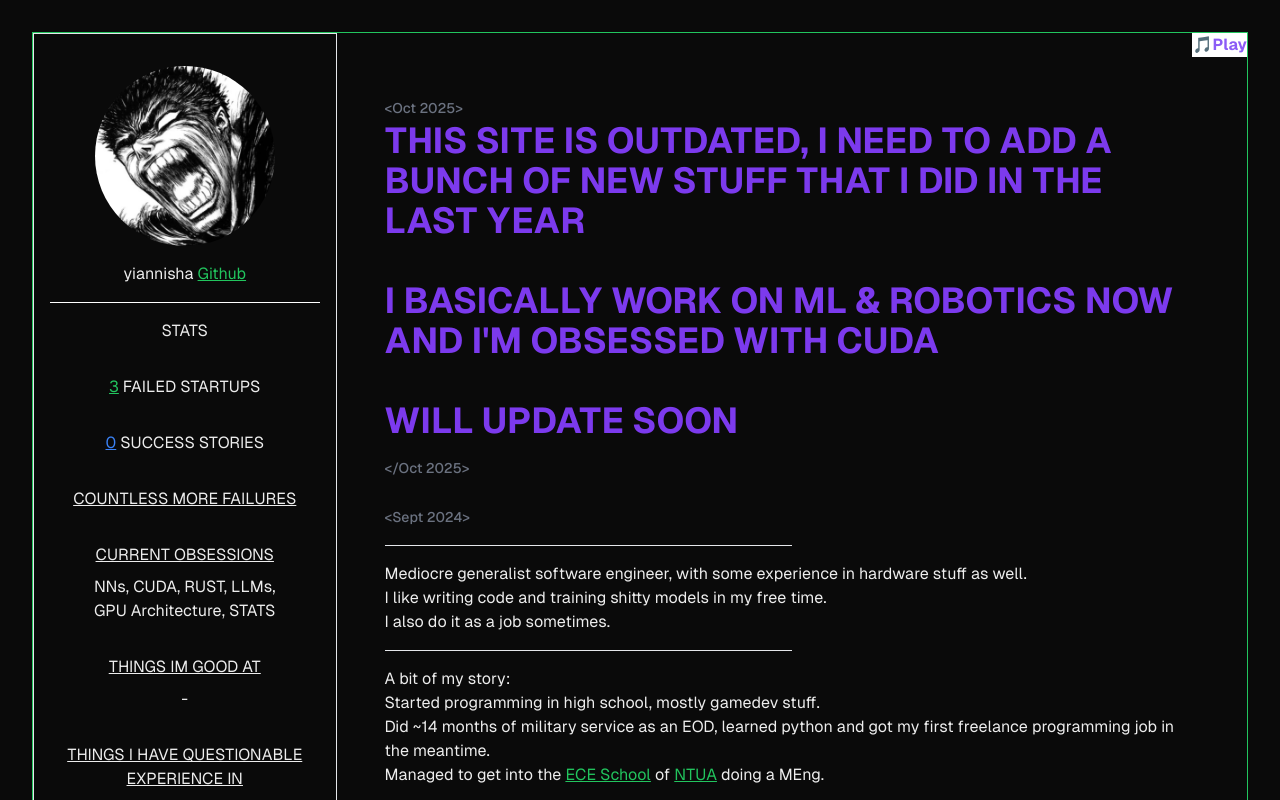
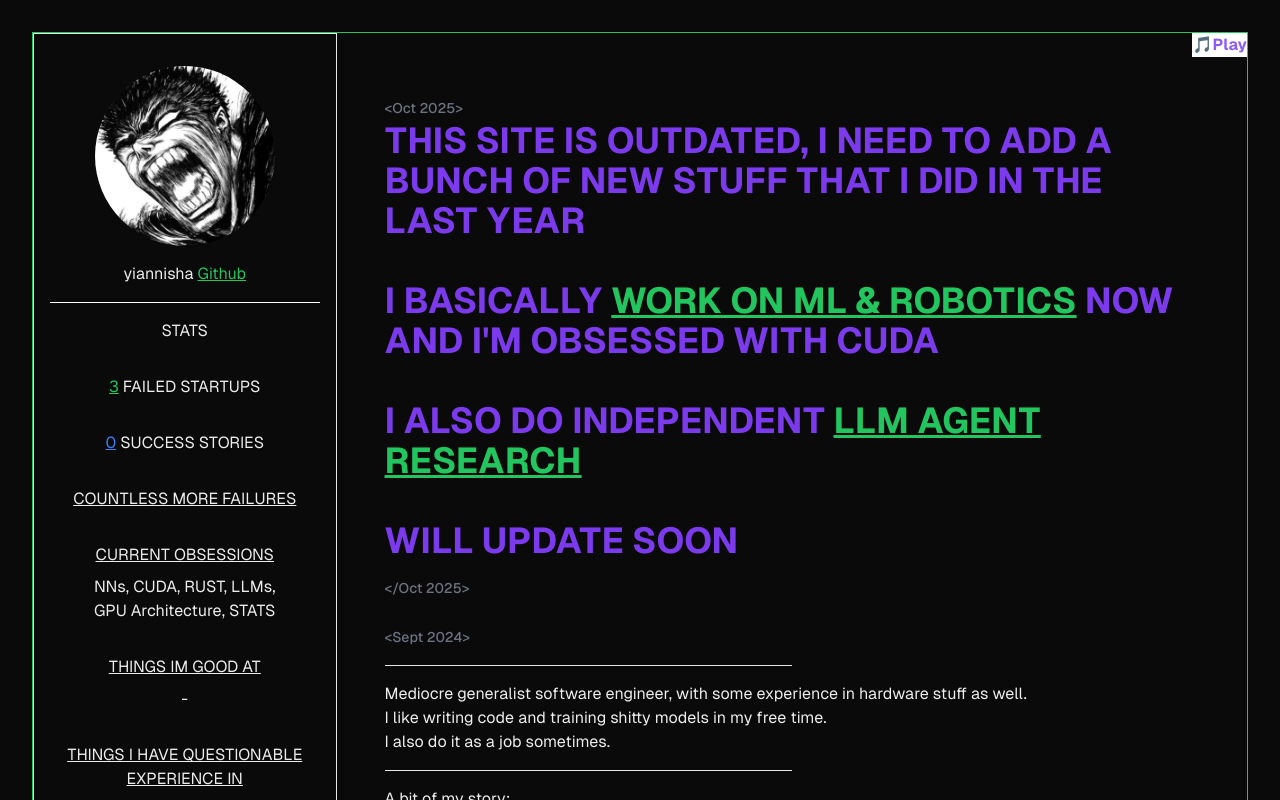
Before and after one commit to yiannisha/personal-blog, a Next.js app: page / in a window 1280 px wide. Shown: the top 800 px of the page. Built offline with nearby package versions, Linux system fonts and the light colour scheme; a web font is replaced by a local one.

Commit message:
Add links to stuff I do now

```diff
--- a/pages/components/Main.tsx
+++ b/pages/components/Main.tsx
@@ -12,7 +12,10 @@ export default function Main(props: MainProps) {
             THIS SITE IS OUTDATED, I NEED TO ADD A BUNCH OF NEW STUFF THAT I DID IN THE LAST YEAR
             <br />
             <br />
-            I BASICALLY WORK ON ML & ROBOTICS NOW AND I&apos;M OBSESSED WITH CUDA
+            I BASICALLY <a href="https://progressiverobotics.ai/" className="underline text-green-500">WORK ON ML & ROBOTICS</a> NOW AND I&apos;M OBSESSED WITH CUDA
+            <br />
+            <br />
+            I ALSO DO INDEPENDENT <a href="https://synkrasis-labs.com/" className="underline text-green-500">LLM AGENT RESEARCH</a>
             <br />
             <br />
             WILL UPDATE SOON
```
